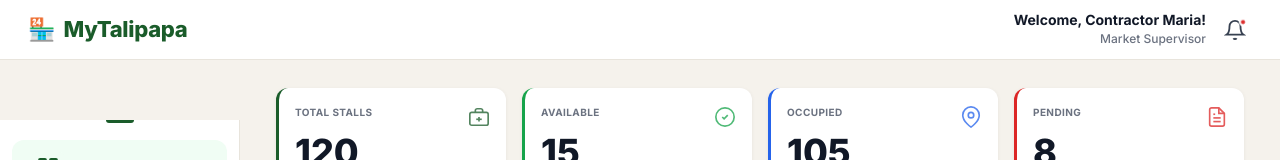
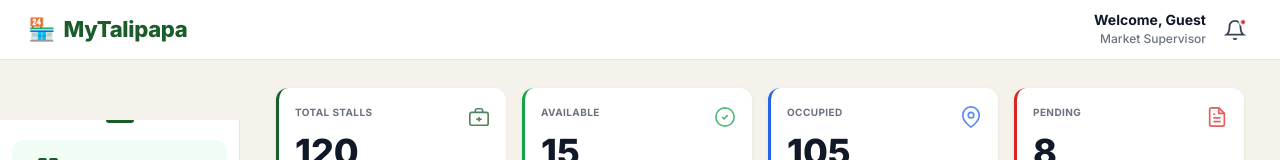
Before and after one commit to veryvin/MyTalipapa, a React (Vite) app in the folder client/: page /contractor in a window 1280 px wide. Shown: the top 160 px of the page. Built offline with nearby package versions, Linux system fonts and the light colour scheme.

Commit message:
contractor

```diff
--- a/client/src/pages/Contractor/ContractorApplications.jsx
+++ b/client/src/pages/Contractor/ContractorApplications.jsx
@@ -1,5 +1,6 @@
 import { useState } from "react";
 import { useNavigate } from "react-router-dom";
+import { useCurrentUser } from '../../utils/auth';
 
 const NAV_ITEMS = [
   {
@@ -147,6 +148,7 @@ export default function ContractorApplication() {
   const navigate = useNavigate();
   const [activeNav, setActiveNav] = useState('nav-apps');
   const [showLogoutModal, setShowLogoutModal] = useState(false);
+  const { userName, loading: authLoading } = useCurrentUser();
 
   const handleNav = (item) => {
     setActiveNav(item.id);
@@ -208,6 +210,11 @@ export default function ContractorApplication() {
           <span className="logo-text">MyTalipapa</span>
         </div>
         <div className="header-right">
+          <div className="header-welcome">
+            <span className="welcome-name">{authLoading ? 'Loading…' : userName ? `${userName}` : 'Welcome, Guest'}</span>
+            <span className="welcome-role">Market Supervisor</span>
+          </div>
+
           <button className="notif-btn" aria-label="Notifications">
             <svg width="22" height="22" viewBox="0 0 24 24" fill="none" stroke="currentColor" strokeWidth="2" strokeLinecap="round" strokeLinejoin="round">
               <path d="M18 8A6 6 0 0 0 6 8c0 7-3 9-3 9h18s-3-2-3-9"/><path d="M13.73 21a2 2 0 0 1-3.46 0"/>
--- a/client/src/pages/Contractor/ContractorDashboard.jsx
+++ b/client/src/pages/Contractor/ContractorDashboard.jsx
@@ -1,5 +1,6 @@
 import { useState } from 'react'
 import { useNavigate } from 'react-router-dom'
+import { useCurrentUser } from '../../utils/auth';
 import marketImage from '../../images/market_live_view.png'
 
 
@@ -186,6 +187,8 @@ export default function ContractorDashboard() {
   const [applications, setApplications] = useState(APPLICATIONS)
   const [actionMap, setActionMap] = useState({})
   const [showLogoutModal, setShowLogoutModal] = useState(false)
+  // New hook to get current user's display name
+  const { userName, loading } = useCurrentUser()
 
   const occupancy = Math.round((105 / 120) * 100)
 
@@ -250,7 +253,7 @@ export default function ContractorDashboard() {
         </div>
         <div className="header-right">
           <div className="header-welcome">
-            <span className="welcome-name">Welcome, Contractor Maria!</span>
+            <span className="welcome-name">{loading ? 'Loading…' : userName ? `${userName}` : 'Welcome, Guest'}</span>
             <span className="welcome-role">Market Supervisor</span>
           </div>
           <button className="notif-btn" id="notif-button" aria-label="Notifications">
--- a/client/src/pages/Contractor/ContractorProfile.jsx
+++ b/client/src/pages/Contractor/ContractorProfile.jsx
@@ -1,5 +1,6 @@
 import { useState } from 'react'
 import { useNavigate } from 'react-router-dom'
+import { useCurrentUser } from '../../utils/auth';
 import adminPhoto from '../../images/ContractorSample.jpg'  // swap with your actual image path
 
 
@@ -54,6 +55,7 @@ export default function ContractorProfile() {
   const [activeNav, setActiveNav] = useState('nav-profile')
   const [showLogout, setShowLogout] = useState(false)
   const [imgError, setImgError] = useState(false)
+  const { userName, loading } = useCurrentUser();
 
   const handleNav = (item) => { setActiveNav(item.id); navigate(item.path) }
   const handleLogout = () => navigate('/login')
@@ -137,7 +139,7 @@ export default function ContractorProfile() {
               </button>
             </div>
             <div className="profile-hero-text">
-              <h1 className="profile-name">Admin Maria Clara</h1>
+                <h1 className="profile-name">{loading ? 'Loading…' : userName ? `${userName}` : 'Welcome, Guest'}</h1>
               <span className="profile-badge">Contractor / Administrator</span>
             </div>
           </div>
--- a/client/src/pages/Contractor/ContractorRecords.jsx
+++ b/client/src/pages/Contractor/ContractorRecords.jsx
@@ -1,5 +1,6 @@
 import { useState, useMemo } from "react";
 import { useNavigate } from "react-router-dom";
+import { useCurrentUser } from '../../utils/auth';
 
 const NAV_ITEMS = [
   {
@@ -139,6 +140,7 @@ const SORT_OPTIONS = ["Recent", "Name A-Z", "Status", "Stall #"];
 export default function ContractorRecords() {
   const [activeNav, setActiveNav] = useState('nav-records');
   const [showLogoutModal, setShowLogoutModal] = useState(false);
+  const { userName, loading: authLoading } = useCurrentUser();
   const navigate = useNavigate();
 
   const handleNav = (item) => {
@@ -203,6 +205,11 @@ export default function ContractorRecords() {
           <span className="logo-text">MyTalipapa</span>
         </div>
         <div className="header-right">
+          <div className="header-welcome">
+            <span className="welcome-name">{authLoading ? 'Loading…' : userName ? `${userName}` : 'Welcome, Guest'}</span>
+            <span className="welcome-role">Market Supervisor</span>
+          </div>
+
           <button className="notif-btn" aria-label="Notifications">
             <svg width="22" height="22" viewBox="0 0 24 24" fill="none" stroke="currentColor" strokeWidth="2" strokeLinecap="round" strokeLinejoin="round">
               <path d="M18 8A6 6 0 0 0 6 8c0 7-3 9-3 9h18s-3-2-3-9"/><path d="M13.73 21a2 2 0 0 1-3.46 0"/>
--- a/client/src/pages/Contractor/ContractorStalls.jsx
+++ b/client/src/pages/Contractor/ContractorStalls.jsx
@@ -1,5 +1,6 @@
 import { useState, useMemo, useEffect } from "react";
 import { useNavigate } from "react-router-dom";
+import { useCurrentUser } from '../../utils/auth';
 
 const NAV_ITEMS = [
   {
@@ -53,6 +54,7 @@ export default function ContractorStalls() {
   const [stalls, setStalls] = useState([]);
   const [loading, setLoading] = useState(true);
   const [error, setError] = useState(null);
+  const { userName, loading: authLoading } = useCurrentUser();
 
   useEffect(() => {
     fetch('http://localhost:5000/api/contractor/stalls')
@@ -144,6 +146,10 @@ export default function ContractorStalls() {
           <span className="logo-text">MyTalipapa</span>
         </div>
         <div className="header-right">
+          <div className="header-welcome">
+            <span className="welcome-name">{authLoading ? 'Loading…' : userName ? `${userName}` : 'Welcome, Guest'}</span>
+            <span className="welcome-role">Market Supervisor</span>
+          </div>
           <button className="notif-btn" aria-label="Notifications">
             <svg width="22" height="22" viewBox="0 0 24 24" fill="none" stroke="currentColor" strokeWidth="2" strokeLinecap="round" strokeLinejoin="round">
               <path d="M18 8A6 6 0 0 0 6 8c0 7-3 9-3 9h18s-3-2-3-9"/><path d="M13.73 21a2 2 0 0 1-3.46 0"/>
--- a/client/src/pages/auth/Login.jsx
+++ b/client/src/pages/auth/Login.jsx
@@ -32,6 +32,7 @@ async function handleLogin(e) {
     // Store JWT token
     localStorage.setItem('authToken', result.token)
     localStorage.setItem('user', JSON.stringify(result.user))
+
 
     // Redirect based on role
     if (result.user && result.user.role === 'renter') {
--- /dev/null
+++ b/client/src/utils/auth.js
@@ -0,0 +1,66 @@
+// client/src/utils/auth.js
+// Simple authentication helpers for the MyTalipapa client.
+
+/** Store JWT token */
+export const saveToken = token => {
+  localStorage.setItem('authToken', token);
+};
+
+/** Retrieve JWT token */
+export const getToken = () => localStorage.getItem('authToken');
+
+/** Store user object */
+export const saveUser = user => {
+  localStorage.setItem('user', JSON.stringify(user));
+};
+
+/** Retrieve stored user object */
+export const getUser = () => {
+  const raw = localStorage.getItem('user');
+  if (!raw) return null;
+  try {
+    return JSON.parse(raw);
+  } catch {
+    return null;
+  }
+};
+
+/** Decode base64 payload of a JWT (no verification) */
+export const decodeToken = token => {
+  try {
+    const payload = token.split('.')[1];
+    const decoded = atob(payload.replace(/-/g, '+').replace(/_/g, '/'));
+    return JSON.parse(decoded);
+  } catch (e) {
+    return null;
+  }
+};
+
+// React hook to get the current user's display name.
+import { useState, useEffect } from 'react';
+
+export const useCurrentUser = () => {
+  const [userName, setUserName] = useState(null);
+  const [loading, setLoading] = useState(true);
+  const [error, setError] = useState(null);
+
+  useEffect(() => {
+    const storedUser = getUser();
+    if (storedUser && storedUser.full_name) {
+      setUserName(storedUser.full_name);
+    } else if (storedUser && storedUser.name) {
+      setUserName(storedUser.name);
+    } else {
+      // Fallback: try to decode token for name if present
+      const token = getToken();
+      if (token) {
+        const data = decodeToken(token);
+        if (data && data.full_name) setUserName(data.full_name);
+        else if (data && data.name) setUserName(data.name);
+      }
+    }
+    setLoading(false);
+  }, []);
+
+  return { userName, loading, error };
+};
--- a/package.json
+++ b/package.json
@@ -1,8 +1,14 @@
 {
+  "scripts": {
+    "dev": "concurrently \"npm run dev --prefix server\" \"npm run dev --prefix client\""
+  },
   "dependencies": {
     "@supabase/supabase-js": "^2.106.1",
     "@tanstack/react-query": "^5.100.11",
     "lucide-react": "^1.16.0",
     "react-router-dom": "^7.15.1"
+  },
+  "devDependencies": {
+    "concurrently": "^8.2.2"
   }
 }
```
Also changed, not shown: 2 other files (tests, documents, lock files or other folders).
